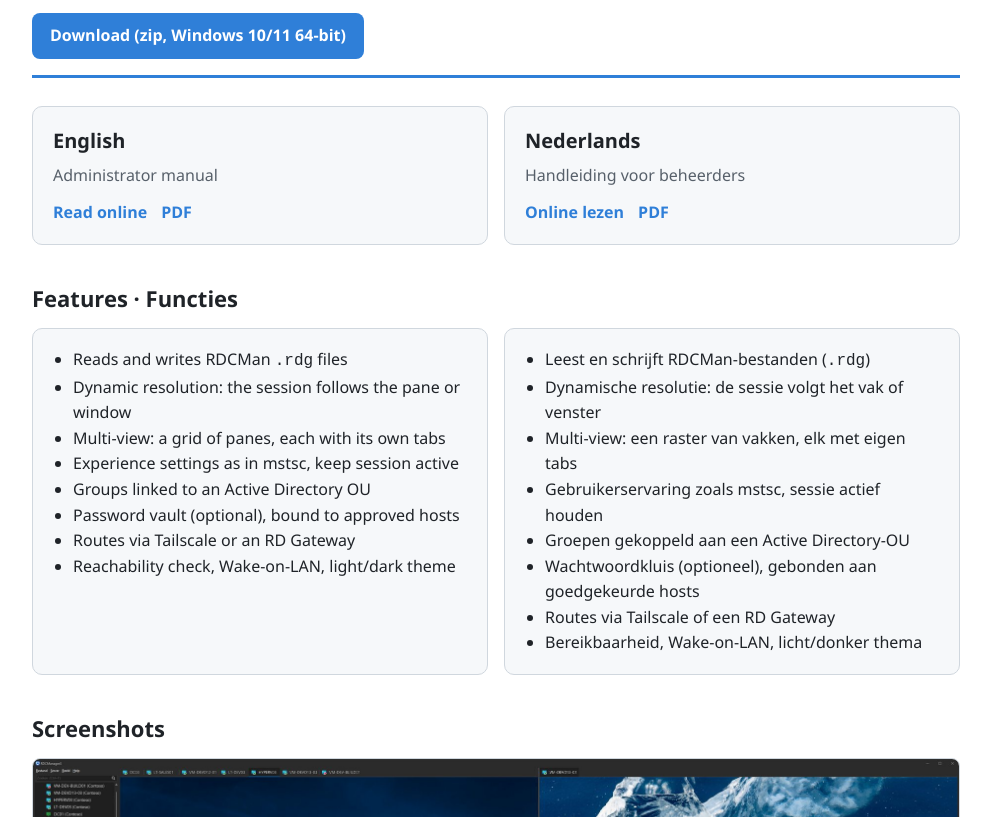
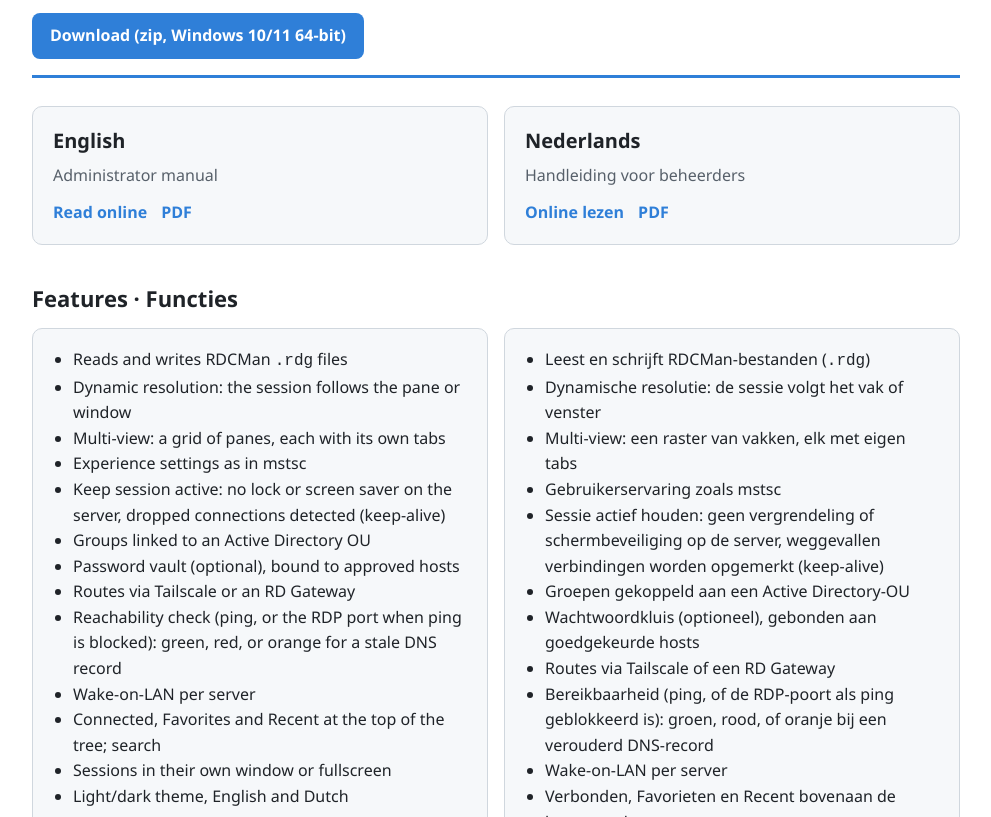
Before and after one commit to mvanrijnen/RDCManagerX, a plain HTML site: page Docs/site/index.html in a window 1280 px wide. Shown: the part 135-952 px from the top of the page, without its empty margins (144-1135 px from the left). Drawn offline with Linux system fonts and the light colour scheme; files whose address does not match are found by name.

Commit message:
Docs: site feature list with keep-alive, reachability, Wake-on-LAN and more
Co-Authored-By: Claude Opus 5.5 <noreply@anthropic.com>

```diff
--- a/Docs/site/index.html
+++ b/Docs/site/index.html
@@ -60,11 +60,16 @@
         <li>Reads and writes RDCMan <code>.rdg</code> files</li>
         <li>Dynamic resolution: the session follows the pane or window</li>
         <li>Multi-view: a grid of panes, each with its own tabs</li>
-        <li>Experience settings as in mstsc, keep session active</li>
+        <li>Experience settings as in mstsc</li>
+        <li>Keep session active: no lock or screen saver on the server, dropped connections detected (keep-alive)</li>
         <li>Groups linked to an Active Directory OU</li>
         <li>Password vault (optional), bound to approved hosts</li>
         <li>Routes via Tailscale or an RD Gateway</li>
-        <li>Reachability check, Wake-on-LAN, light/dark theme</li>
+        <li>Reachability check (ping, or the RDP port when ping is blocked): green, red, or orange for a stale DNS record</li>
+        <li>Wake-on-LAN per server</li>
+        <li>Connected, Favorites and Recent at the top of the tree; search</li>
+        <li>Sessions in their own window or fullscreen</li>
+        <li>Light/dark theme, English and Dutch</li>
       </ul>
     </div>
     <div class="card">
@@ -72,11 +77,16 @@
         <li>Leest en schrijft RDCMan-bestanden (<code>.rdg</code>)</li>
         <li>Dynamische resolutie: de sessie volgt het vak of venster</li>
         <li>Multi-view: een raster van vakken, elk met eigen tabs</li>
-        <li>Gebruikerservaring zoals mstsc, sessie actief houden</li>
+        <li>Gebruikerservaring zoals mstsc</li>
+        <li>Sessie actief houden: geen vergrendeling of schermbeveiliging op de server, weggevallen verbindingen worden opgemerkt (keep-alive)</li>
         <li>Groepen gekoppeld aan een Active Directory-OU</li>
         <li>Wachtwoordkluis (optioneel), gebonden aan goedgekeurde hosts</li>
         <li>Routes via Tailscale of een RD Gateway</li>
-        <li>Bereikbaarheid, Wake-on-LAN, licht/donker thema</li>
+        <li>Bereikbaarheid (ping, of de RDP-poort als ping geblokkeerd is): groen, rood, of oranje bij een verouderd DNS-record</li>
+        <li>Wake-on-LAN per server</li>
+        <li>Verbonden, Favorieten en Recent bovenaan de boom; zoeken</li>
+        <li>Sessies in een eigen venster of schermvullend</li>
+        <li>Licht/donker thema, Nederlands en Engels</li>
       </ul>
     </div>
   </div>
```
